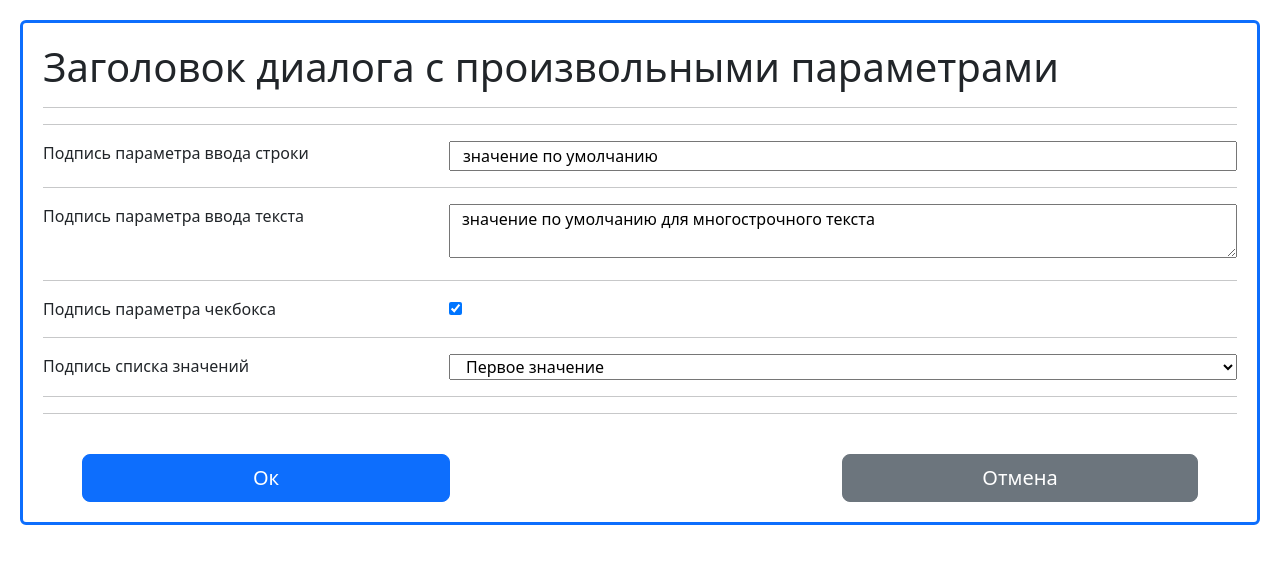
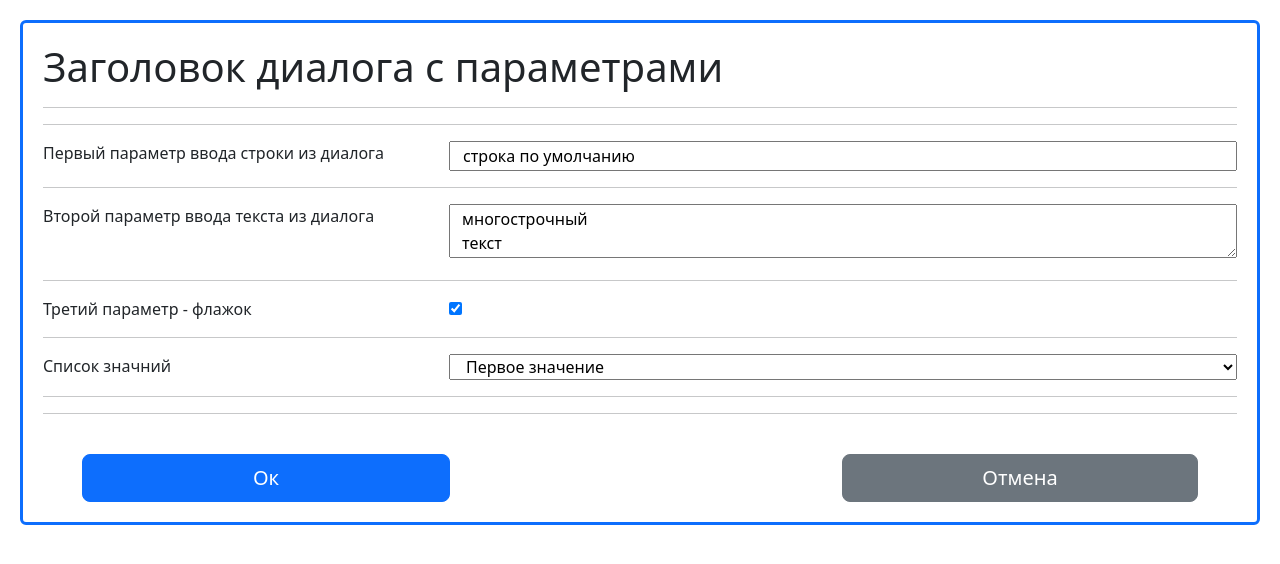
Before and after one commit to Acidosulus/AISpy, a Flask app: page /parameters_dialog/ in a window 1280 px wide. Shown: the top 564 px of the page. Run offline with Flask 3, Linux system fonts and the light colour scheme; some libraries are stand-ins or nearby versions.

Commit message:
2023-12-20 15:07:16

```diff
--- a/app/routes.py
+++ b/app/routes.py
@@ -6,6 +6,7 @@ from collections.abc import Iterable
 from app import app, db, models,connection_fl
 from click import echo, style
 import base64
+import uuid
 import pprint
 printer = pprint.PrettyPrinter(indent=12, width=180)
 prnt = printer.pprint
@@ -20,10 +21,86 @@ def Get_Addresses_List(parent_id:int) -> list:
 	return result
 
 
+class DialogParameters():
+	title = ''
+	parameters = []
+	def __init__(self, title):
+		self.title = title
+		self.parameters = []
+
+	def append(self, section):
+		self.parameters.append(section)
+
+	def get_answers(self, form_elements):
+		result_list = []
+		for element in  form_elements:
+			result_list.append({element[0]:element[1]})
+		return result_list
+
+	def __str__(self) -> str:
+		cdata = ''
+		for parameter in self.parameters:
+			cdata += (', 'if len(cdata)>0 else '') + str(parameter)
+		return '{'+f"title:`{self.title}`,"+'parameters:[' + cdata + ']'+'};'
+
+
+class DialogSection():
+	lable = ''
+	type = ''
+	default =''
+	name = str(uuid.uuid4())
+	data = []
+	size = '0'
+	def __init__(self, lable, type, default, name, data, size,):
+		self.lable = lable
+		self.name = name
+		self.type = type
+		self. size = size
+		self.default = default
+		self.data = data
+
+	def __str__(self) -> str:
+		cdata=''
+		for element in self.data:
+			cdata = cdata + '          '+'{'+f"""id:`{element['id']}`, value:`{element['value']}`"""+'}' #', ' if len(cdata)>0 else ''+
+		cdata ='[' + cdata + ']'
+		cdata = cdata.replace('}          {','},          {')
+		return '{'+f"""lable:`{self.lable}`, name:`{self.name}`, type:`{self.type}`, default:`{self.default}`, size:`{self.size}`, data:{cdata}"""+'}'
+
+
+dialog = DialogParameters(title='Заголовок диалога с параметрами')
+dialog.append( DialogSection(name = 'Первый параметр ввода строки из диалога',
+								lable = 'Первый параметр ввода строки из диалога',
+								type='edit',
+								default='строка по умолчанию',
+								data=[],
+								size=0) )
+
+dialog.append( DialogSection(name = 'Второй параметр ввода текста из диалога',
+								lable = 'Второй параметр ввода текста из диалога',
+								type='text',
+								default='многострочный\nтекст\nпо\nумолчанию',
+								data=[],
+								size=0) )
+
+dialog.append( DialogSection(name = 'Третий параметр - флажок',
+								lable = 'Третий параметр - флажок',
+								type='checkbox',
+								default='1',
+								data=[],
+								size=0) )
+dialog.append( DialogSection(name = 'Список значний',
+								lable = 'Список значний',
+								type='listbox',
+								default='1',
+								data=[{'id':'1', 'value':'Первое значение'}, {'id':'2', 'value':'Второе значение'}],
+								size=0) )
+
+
 
 @app.route('/parameters_dialog/')
 def parameters_dialog():
-	return render_template("parameters_dialog.html")
+	return render_template("parameters_dialog.html", parametesJSON = str(dialog))
 
 
 @app.route('/Report/<report_name>')
@@ -34,11 +111,8 @@ def Report(report_name):
 
 @app.route('/RunReport/<report_name>', methods=['POST'])
 def RunReport(report_name):
-
 	echo(style(text='Report:', fg='black', bg='white') + ' ' + style(text=report_name, fg='bright_white'))
-	#answer = base64.b64encode(bytes(request.get_data(as_text=True).replace('?', '.'), 'utf-8')).decode()
-	for element in  request.form.items():
-		print(element[0], element[1])
+	print(dialog.get_answers(request.form.items()))
 	return redirect(url_for('index'))
 
 
--- a/app/templates/parameters_dialog.html
+++ b/app/templates/parameters_dialog.html
@@ -8,28 +8,7 @@
 {% block scripts %}
 
 <script type="text/javascript">
-  const source = {
-    title:`Заголовок диалога с произвольными параметрами`,
-    parameters:[{ lable:`Подпись параметра ввода строки`,
-                  type:'edit',
-                  default:'значение по умолчанию',
-                  name:'edit1'},
-                { lable:`Подпись параметра ввода текста`,
-                  type:'text',
-                  default:'значение по умолчанию для многострочного текста',
-                  name:'text1'},
-                  { lable:`Подпись параметра чекбокса`,
-                  type:'checkbox',
-                  default:'1',
-                  name:'checkbox1'},
-                  { lable:`Подпись списка значений`,
-                  type:'listbox',
-                  data:[{id:`1`,value:`Первое значение`},{id:`2`, value:`Второе значение`},{id:`3`, value:`Третье значение`},{id:`4`, value:`Четвёртое значение`}],
-                  default:'',
-                  size:'0',
-                  name:'listbox1'},
-                ]
-  };
+  var source = {{ parametesJSON }}
 
 
 window.onload = function(event){
```
